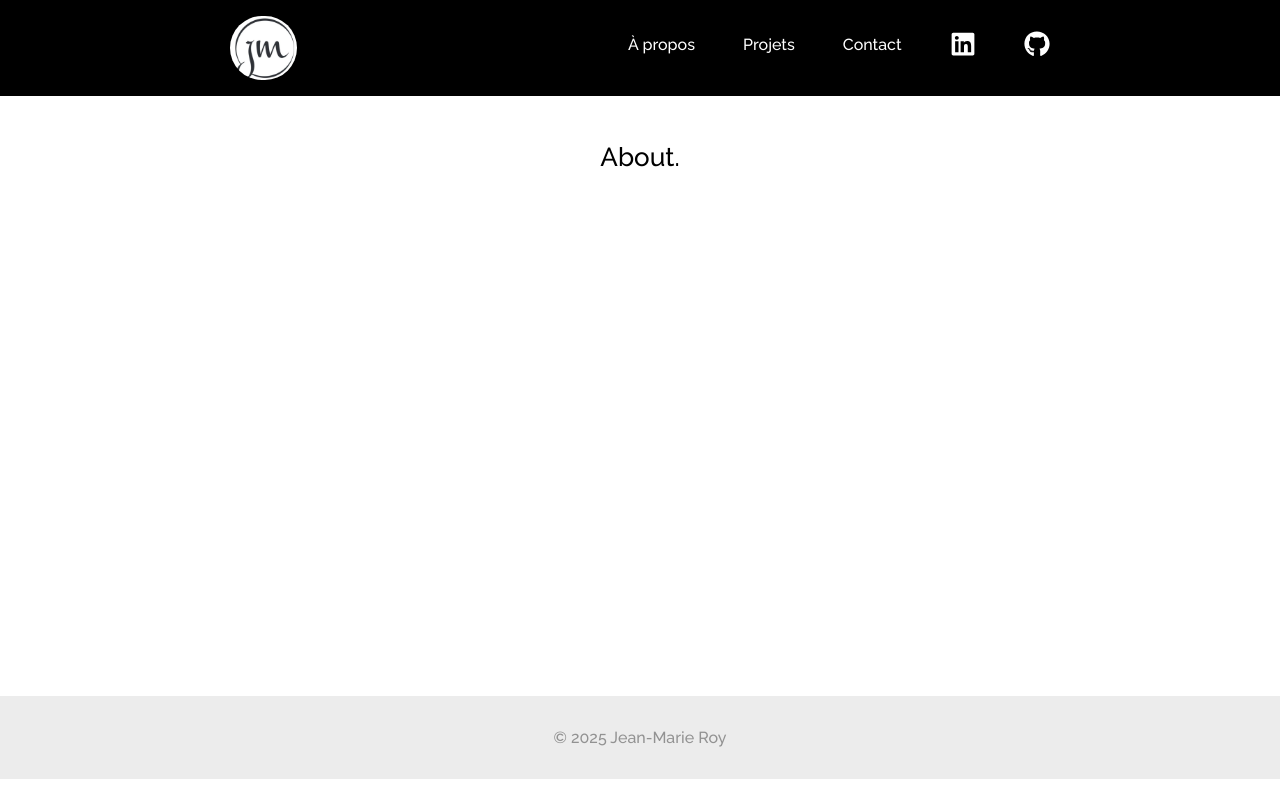
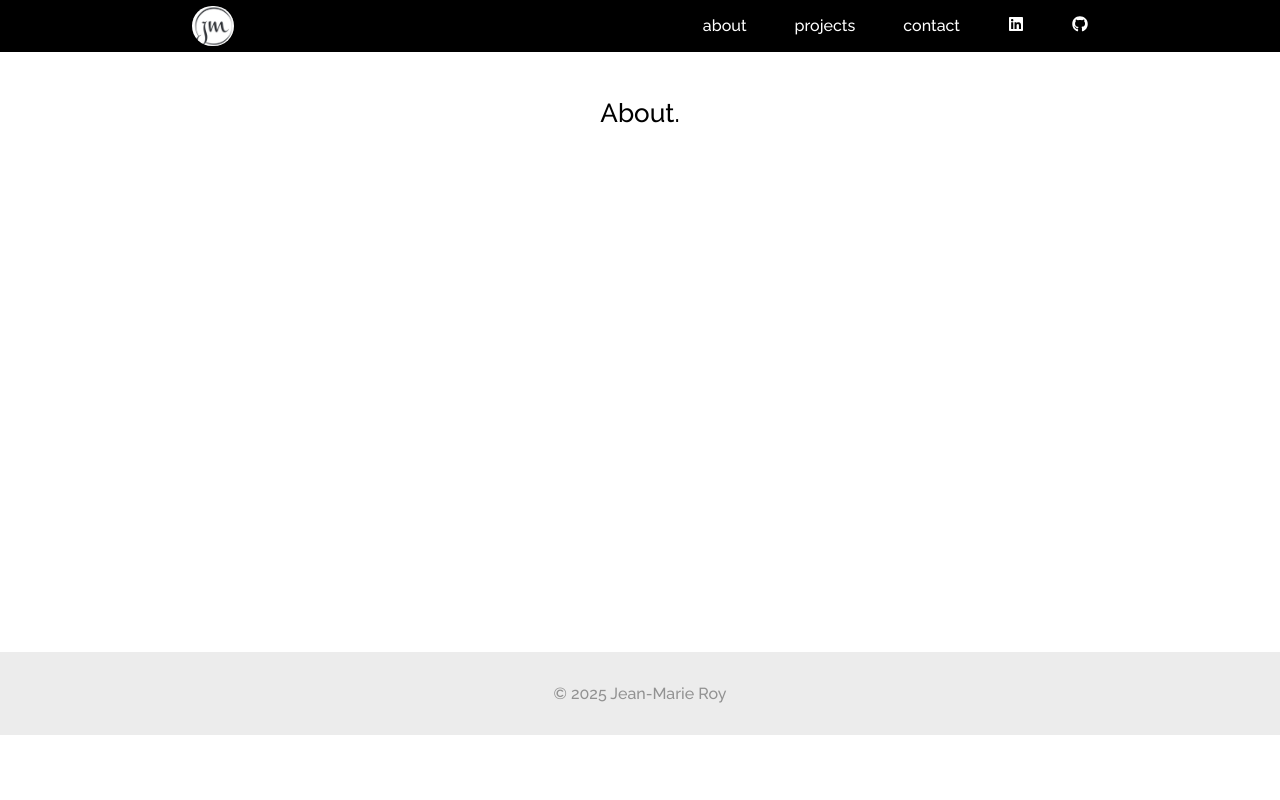
Before and after one commit to jeanmroy/Portfolio_jmroy.com, a React (Vite) app: page / in a window 1280 px wide. Built offline with nearby package versions, Linux system fonts and the light colour scheme.

Commit message:
Minor update to navbar

```diff
--- a/src/components/Navbar.tsx
+++ b/src/components/Navbar.tsx
@@ -19,7 +19,7 @@ function Navbar() {
             to="/about"
             className={`${styles['nav-link']} ${location.pathname === '/about' ? styles.active : ''}`}
           >
-            À propos
+            about
           </Link>
         </li>
         <li className={styles['nav-item']}>
@@ -27,7 +27,7 @@ function Navbar() {
             to="/projects"
             className={`${styles['nav-link']} ${location.pathname === '/projects' ? styles.active : ''}`}
           >
-            Projets
+            projects
           </Link>
         </li>
         <li className={styles['nav-item']}>
@@ -35,7 +35,7 @@ function Navbar() {
             to="/contact"
             className={`${styles['nav-link']} ${location.pathname === '/contact' ? styles.active : ''}`}
           >
-            Contact
+            contact
           </Link>
         </li>
         <li className={styles['nav-item']}>
--- a/src/styles/components/Navbar.module.css
+++ b/src/styles/components/Navbar.module.css
@@ -3,10 +3,9 @@
     width: 100%;
     background-color: black;
     color: white;
-    padding: 1rem 0;
     position: sticky;
     top: 0;
-    z-index: 10;
+    z-index: 100;
     display: flex;
     justify-content: space-between;
     /* Garde l'espace entre le logo et les liens */
@@ -14,21 +13,19 @@
 }
 
 .navbar-brand {
-    margin-left: 18%;/* Pousse le conteneur du logo vers la droite de 20% */
+    margin-left: 15%;
 }
 
 .navbar-brand .logo {
     display: flex;
-    /* Pour aligner l'icône verticalement si besoin */
     align-items: center;
     text-decoration: none;
-
 }
 
 .navbar-brand .logoIcon {
-    height: 4em;
+    height: 2.5em;
     border-radius: 100px;
-        /* Ajoute un rayon de bordure pour arrondir les coins */
+    /* Ajoute un rayon de bordure pour arrondir les coins */
 }
 
 .logo:hover {
@@ -40,10 +37,10 @@
     padding: 0;
     display: flex;
     justify-content: flex-end;
-    /* Aligne les liens à droite */
-    width: 61%;  /* Occupe 61% de la largeur disponible à droite */
-    margin-right: 18%; /* Pousse la liste des liens vers la gauche de 18% (100% - 61% - marge logo) */
-    text-align: center; /* Peut être retiré car justify-content gère l'alignement */
+    margin-right: 15%;
+    /* Pousse la liste des liens vers la gauche de 18% (100% - 61% - marge logo) */
+    text-align: center;
+    /* Peut être retiré car justify-content gère l'alignement */
 }
 
 .nav-item {
@@ -55,7 +52,7 @@
     text-decoration: none;
     padding: 0.5rem 0;
     position: relative;
-        /* Essaye des valeurs positives ou négatives */
+    /* Essaye des valeurs positives ou négatives */
 }
 
 .nav-link:hover {
@@ -67,6 +64,5 @@
 }
 
 .nav-link .icon {
-    font-size: 26px;
-    margin-top: -4px;
+    font-size: 1em;
 }
```
Also changed, not shown: public/logo.png (added).
